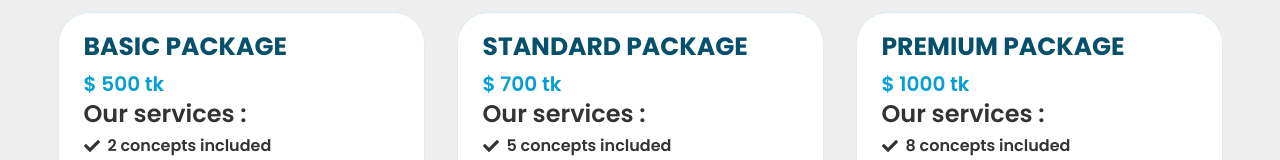
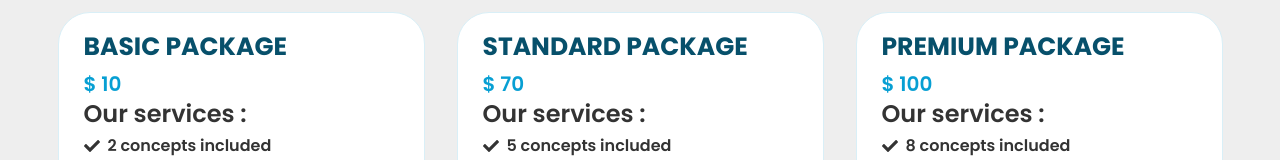
Before and after one commit to mdshavoahmadejoydev/Creative-Artifex, a React (Vite) app: page /services/graphic-multimedia/logo-design in a window 1280 px wide. Shown: the part 261-421 px from the top of the page. Built offline with nearby package versions, Linux system fonts and the light colour scheme.

Commit message:
price ubdate

```diff
--- a/src/pages/LogoDesign.jsx
+++ b/src/pages/LogoDesign.jsx
@@ -58,7 +58,7 @@ const LogoDesign = () => {
         <Flex className="justify-center items-start gap-8">
           <PackageItemCard
             packagename="BASIC PACKAGE"
-            pricemoney="500 tk"
+            pricemoney="10"
             provide1="2 concepts included"
             provide2="Logo transparency"
             provide3="Vector file"
@@ -77,7 +77,7 @@ const LogoDesign = () => {
 
           <PackageItemCard
             packagename="STANDARD PACKAGE"
-            pricemoney="700 tk"
+            pricemoney="70"
             provide1="5 concepts included"
             provide2="Logo transparency"
             provide3="Vector file"
@@ -93,7 +93,7 @@ const LogoDesign = () => {
 
           <PackageItemCard
             packagename="PREMIUM PACKAGE"
-            pricemoney="1000 tk"
+            pricemoney="100"
             provide1="8 concepts included"
             provide2="Logo transparency"
             provide3="Vector file"
```
